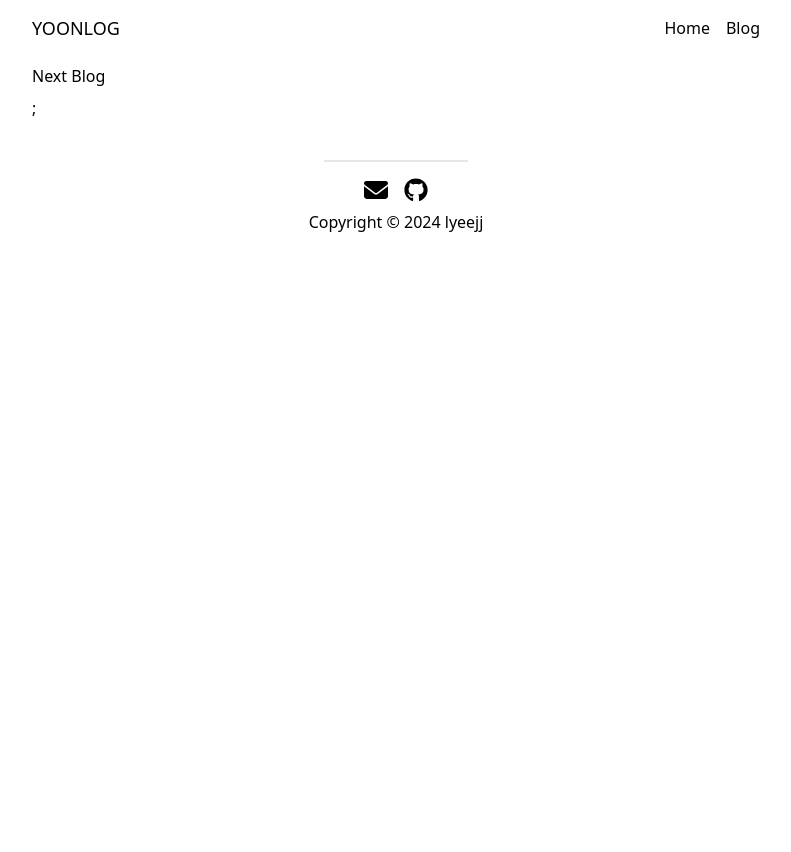
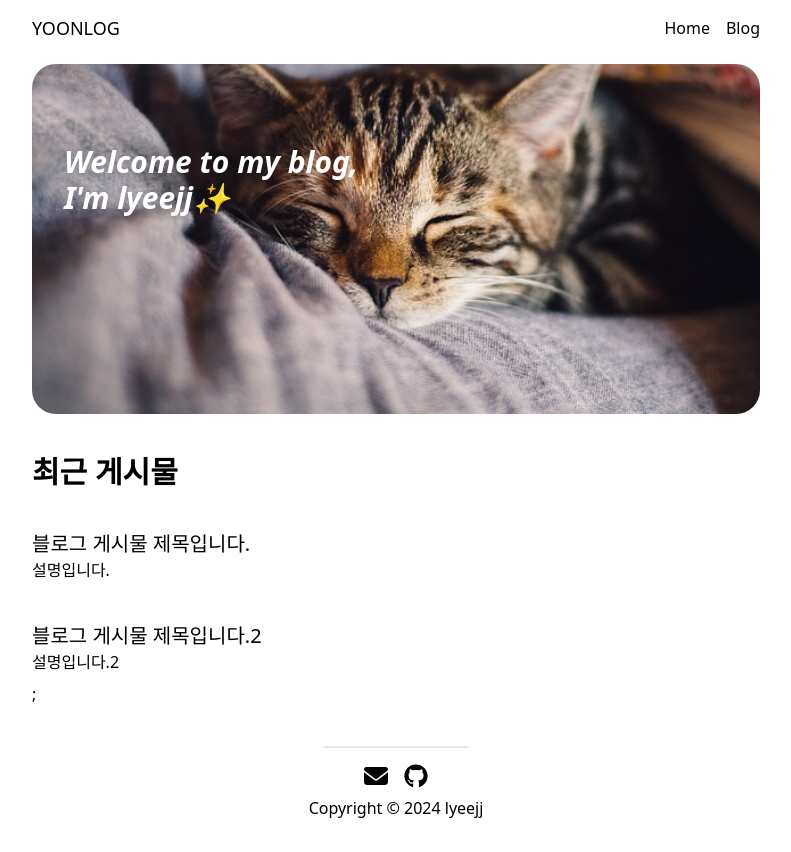
Before and after one commit to lyeejj/nextjs-blog, a Next.js app: page / in a window 1280 px wide. Shown: the whole page, without its empty margins (244-1035 px from the left). Before the commit the page ends 800 px from the top, so only its background shows below. Built offline with nearby package versions, Linux system fonts and the light colour scheme.

Commit message:
feat: 페이지 내용, 구성 추가

```diff
--- a/pages/blog/index.tsx
+++ b/pages/blog/index.tsx
@@ -1,5 +1,13 @@
+import PostItem from "../../components/PostItem";
+
 const Blog = () => {
-  return <div className="mt-10 flex flex-col">blog page</div>;
+  return (
+    <div className="mt-10 flex flex-col">
+      <PostItem />
+      <PostItem />
+      <PostItem />
+    </div>
+  );
 };
 
 export default Blog;
--- a/pages/index.tsx
+++ b/pages/index.tsx
@@ -2,7 +2,25 @@ import Image from "next/image";
 import RecentPosts from "@/components/RecentPosts";
 
 const Home = () => {
-  return <div className="my-2 w-full">Next Blog</div>;
+  return (
+    <div className="my-2 w-full">
+      <div className="relative w-full h-[350px] overflow-hidden">
+        <Image
+          src="/bgImg.jpg"
+          alt="대표 이미지"
+          fill
+          objectFit="cover"
+          className="rounded-3xl"
+        />
+        <span className="absolute top-20 left-8 font-extrabold italic text-white text-lg md:text-3xl w-full drop-shadow-lg">
+          {`Welcome to my blog,`}
+          <br />
+          {`I'm lyeejj✨`}
+        </span>
+      </div>
+      <RecentPosts />
+    </div>
+  );
 };
 
 export default Home;
```
Also changed, not shown: public/bgImg.jpg (added).
